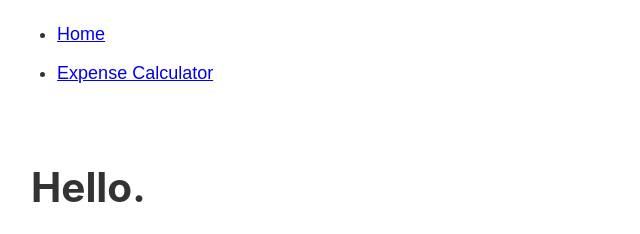
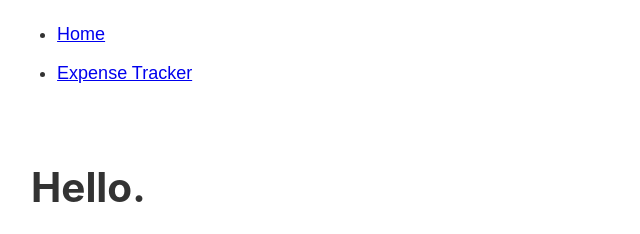
Before and after one commit to Fitzpa/gatsby-cloud, a Gatsby site: page / in a window 1280 px wide. Shown: the part 160-394 px from the top of the page, 252-892 px from the left. Built offline with nearby package versions, Linux system fonts and the light colour scheme; Gatsby itself is replaced by a stand-in of ours.

Commit message:
updated incorrect path

```diff
--- a/src/components/header.js
+++ b/src/components/header.js
@@ -36,9 +36,9 @@
             <Link
               className={headerStyles.navItem}
               activeClassName={headerStyles.activeNavItem}
-              to="/expense-calculator"
+              to="/expense-tracker"
             >
-              Expense Calculator
+              Expense Tracker
             </Link>
           </li>
         </ul>
```
